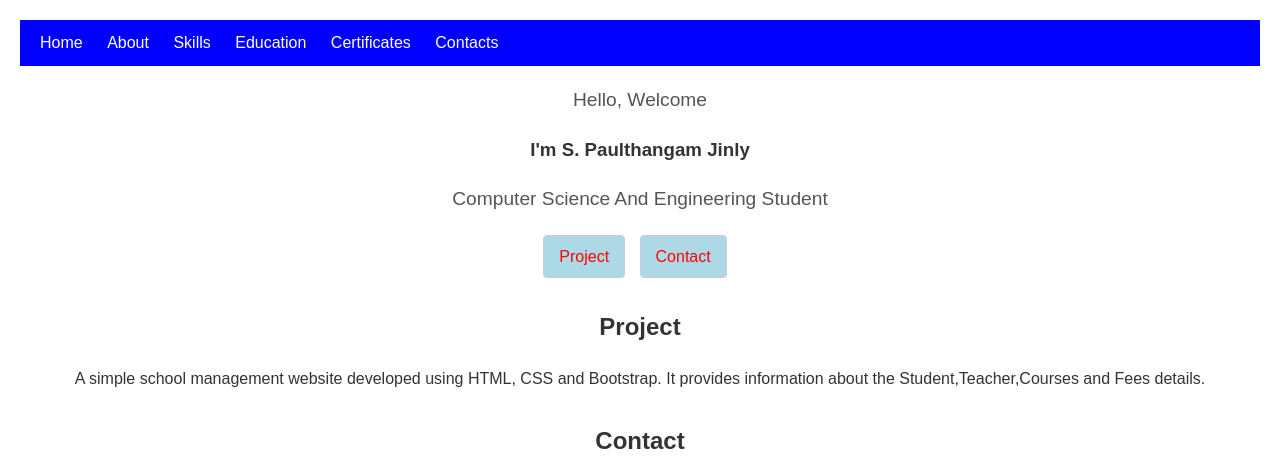
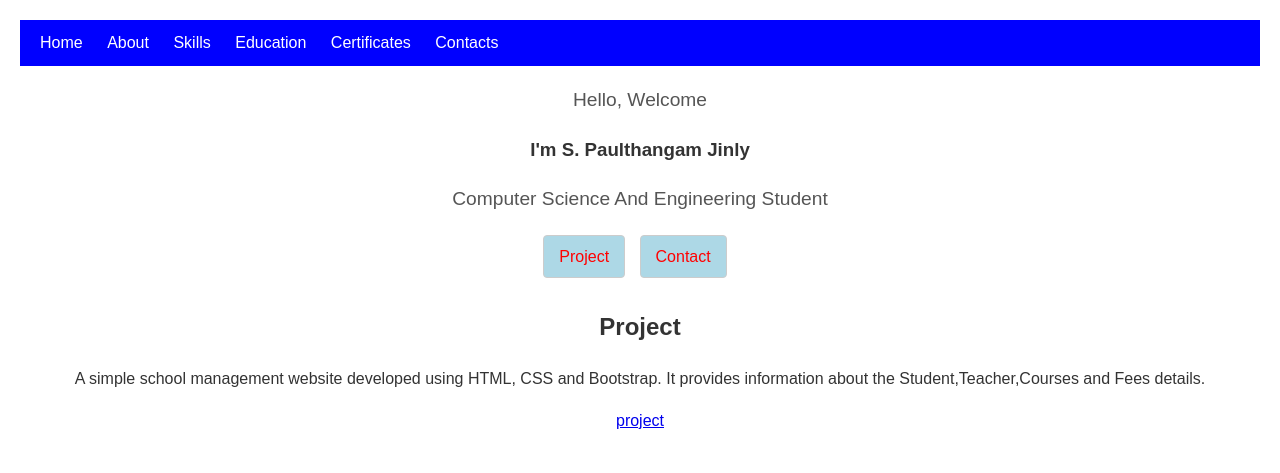
Before and after one commit to jinly1058-jpg/Portfolio-.html, a plain HTML site: page index.html in a window 1280 px wide. Shown: the top 473 px of the page. Drawn offline with Linux system fonts and the light colour scheme.

Commit message:
Add link to project page in index.html

```diff
--- a/index.html
+++ b/index.html
@@ -138,7 +138,7 @@ href="https://cdnjs.cloudflare.com/ajax/libs/font-awesome/6.5.1/css/all.min.css"
                     A simple school management website developed using HTML, CSS and Bootstrap.
                     It provides information about the Student,Teacher,Courses and Fees details.
                 </p>
-
+            <a href="project.html">project</a>
 </section>
 
 <section id="contact">
```
